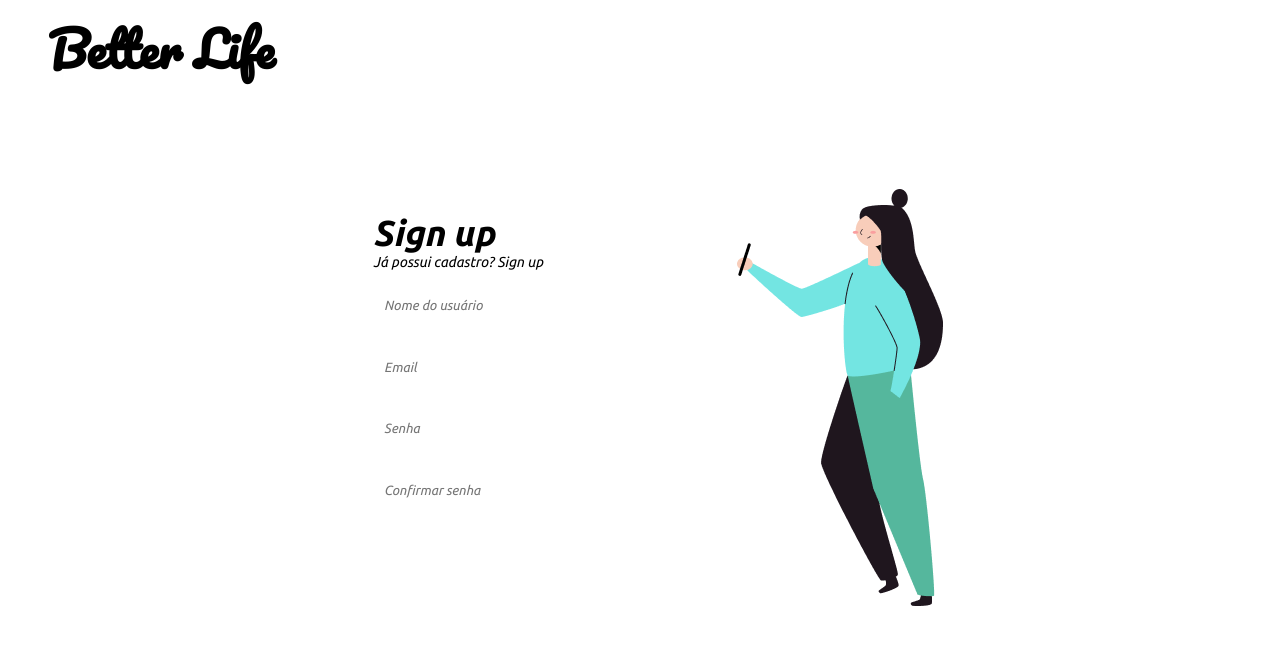
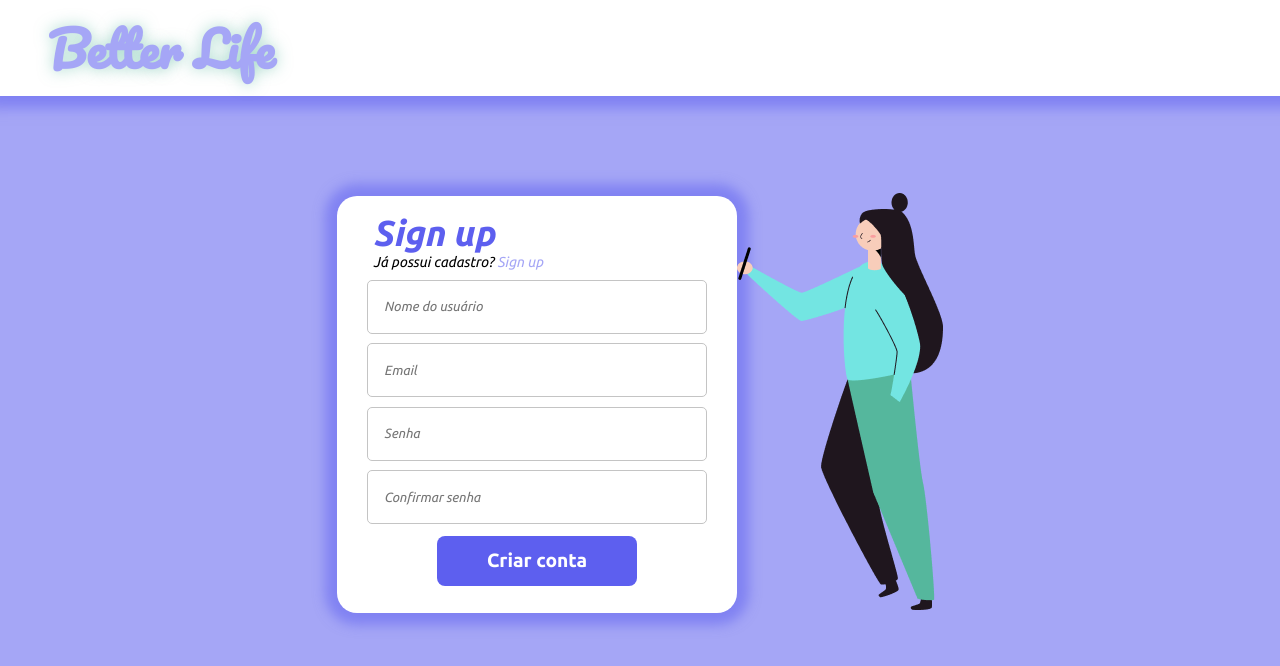
Before and after one commit to danielmsatiro/better-life, a React (Create React App) app: page /signup in a window 1280 px wide. Shown: the top 666 px of the page. Built offline with nearby package versions, Linux system fonts and the light colour scheme.

Commit message:
feat: ready to review

```diff
--- a/src/App.js
+++ b/src/App.js
@@ -8,7 +8,7 @@ function App() {
     <>
       <ToastContainer
         position="top-center"
-        autoClose={2000}
+        autoClose={5000}
         hideProgressBar={false}
         newestOnTop={false}
         closeOnClick
--- a/src/components/Button/style.js
+++ b/src/components/Button/style.js
@@ -1,7 +1,7 @@
 import styled from "styled-components";
 
 export const Container = styled.button`
-  background: var(--roxo);
+  background: var(--purple);
   color: white;
   height: 40px;
   border-radius: 0.5rem;
@@ -13,10 +13,11 @@ export const Container = styled.button`
   font-family: "Ubuntu", sans-serif;
   font-size: 0.8em;
 
-  :hover {
-    border: 2px solid var(--second-color);
-    background-color: var(--primary-color);
-    color: var(--oscuro);
+  &:hover {
+    border: 2px solid var(--purple);
+    background-color: var(--light-green);
+    color: var(--purple);
+    box-shadow: 0 0 0.5em 0.5em var(--purple-shadow);
   }
 
   @media (min-width: 769px) {
--- a/src/components/Form/style.js
+++ b/src/components/Form/style.js
@@ -2,14 +2,14 @@ import styled from "styled-components";
 
 export const Container = styled.form`
   background: white;
-  color: var(--roxo-claro);
+  color: var(--light-purple);
   width: 300px;
   height: auto;
   margin: 80px auto;
   border-radius: 20px;
   padding: 1rem 0;
   transition: 0.5s;
-  box-shadow: 0 0 0.3rem 0.3rem var(--primary-shadow);
+  box-shadow: 0 0 0.5em 0.5em var(--purple-shadow);
   font-family: "Ubuntu", sans-serif;
   font-style: italic;
   text-align: center;
--- a/src/components/Input/style.js
+++ b/src/components/Input/style.js
@@ -5,7 +5,7 @@ export const Container = styled.div`
   height: auto;
   margin: auto;
   padding: 0.6rem 0 0;
-  color: var(--oscuro);
+  color: var(--dark-purple);
   font-size: 0.8rem;
 
   text-align: center;
@@ -16,15 +16,16 @@ export const Container = styled.div`
     margin: auto;
     padding-left: 1rem;
     border-radius: 5px;
-    border: 1px solid var(--roxo-claro);
+    border: 1px solid var(--light-gray);
     font-family: "Ubuntu", sans-serif;
     font-style: italic;
-    background-color: var(--claro);
+
     &:hover {
-      box-shadow: 0.4rem 0.4rem 0.4rem var(--primary-shadow);
+      box-shadow: 0.4rem 0.4rem 0.4rem var(--purple-shadow);
     }
-
-    @media (min-width: 769px) {
+  }
+  @media (min-width: 769px) {
+    input {
       height: 50px;
     }
   }
--- a/src/pages/SignUp/index.jsx
+++ b/src/pages/SignUp/index.jsx
@@ -4,7 +4,7 @@ import Input from "../../components/Input";
 import { useForm } from "react-hook-form";
 import * as yup from "yup";
 import { yupResolver } from "@hookform/resolvers/yup";
-import { api } from "../../service/api";
+import { api } from "../../services/api";
 import Form from "../../components/Form";
 import { Content } from "./style";
 import { Layout } from "../../styles/layout";
@@ -13,18 +13,16 @@ import boneca from "../../assets/img/woman-writing.png";
 
 export const SignUp = ({ authenticated }) => {
   const Schema = yup.object().shape({
-    username: yup.string().required("name is required"),
+    username: yup.string() /*.required("name is required")*/,
     email: yup
       .string()
-      .required("email is required")
+      // .required("email is required")
       .email("email inválido", "/^w+([.-]?w+)*@w+([.-]?w+)*(.w{2,3})+$/"),
-    password: yup
+    password: yup.string(),
+    /* .required("password is required")
+      .min(6, "minimum is 6 numbers")*/ password_confirmation: yup
       .string()
-      .required("password is required")
-      .min(6, "minimum is 6 numbers"),
-    password_confirmation: yup
-      .string()
-      .required("password_confirmation is required")
+      // .required("password_confirmation is required")
       .oneOf([yup.ref("password")], "Senhas diferentes"),
   });
 
@@ -44,13 +42,17 @@ export const SignUp = ({ authenticated }) => {
       .then((response) => {
         console.log(response.data);
         toast.success("Usuário cadastrado com sucesso!");
-        return history.push("/login");
+        return history.push("/");
       })
-      .catch((err) =>
+      .catch((error) => {
+        console.log(error.response.data);
         toast.error(
-          "Alguma informação está errada. Por favor intente novamente!"
-        )
-      );
+          error.response.data.username && error.response.data.username[0]
+        );
+        toast.error(
+          error.response.data.password && error.response.data.password[0]
+        );
+      });
   };
 
   if (authenticated) {
@@ -68,7 +70,7 @@ export const SignUp = ({ authenticated }) => {
             <h2>Sign up</h2>
             <p>
               Já possui cadastro?
-              <span onClick={() => history.push("/login")}> Sign up</span>
+              <span onClick={() => history.push("/")}> Sign up</span>
             </p>
           </div>
 
--- a/src/pages/SignUp/style.js
+++ b/src/pages/SignUp/style.js
@@ -4,11 +4,6 @@ export const Content = styled.div`
   width: 100%;
   height: auto;
   margin: auto;
-
-  /* h1.bigHeader {
-    display: none;
-    font-family: "Pacifico", cursive;
-  } */
 
   .advice {
     width: 100%;
@@ -17,7 +12,7 @@ export const Content = styled.div`
   }
 
   h2 {
-    color: var(--roxo);
+    color: var(--purple);
   }
 
   p {
@@ -25,7 +20,7 @@ export const Content = styled.div`
     color: black;
   }
   span {
-    color: var(--roxo-claro);
+    color: var(--light-purple);
   }
 
   .doll {
--- a/src/styles/global.js
+++ b/src/styles/global.js
@@ -27,6 +27,9 @@ li {
     --error: #FF0000;
     --error-light: #FFEBEB;
     --yellow: #FBDC8E;
+    --purple-shadow: rgba(93,95,239,0.5);
+    --green-shadow: rgba(85,183,157,0.5);
+    --dark-shadow: rgba(31,22,30, 0.5);
 
 }
 
--- a/src/styles/layout.js
+++ b/src/styles/layout.js
@@ -1,7 +1,7 @@
 import styled from "styled-components";
 
 export const Layout = styled.div`
-  background-color: var(--roxo-claro);
+  background-color: var(--light-purple);
   width: 320px;
   min-height: 100vh;
   margin: auto;
@@ -11,11 +11,16 @@ export const Layout = styled.div`
     height: 12vh;
     background-color: white;
     font-family: "Pacifico", cursive;
-    color: var(--roxo-claro);
+    color: var(--light-purple);
     text-align: center;
     display: flex;
     justify-content: center;
     align-items: center;
+    box-shadow: 0 0 0.5em 0.5em var(--purple-shadow);
+  }
+
+  h1 {
+    text-shadow: 0 0 0.3em var(--green-shadow);
   }
 
   @media (min-width: 769px) {
```
